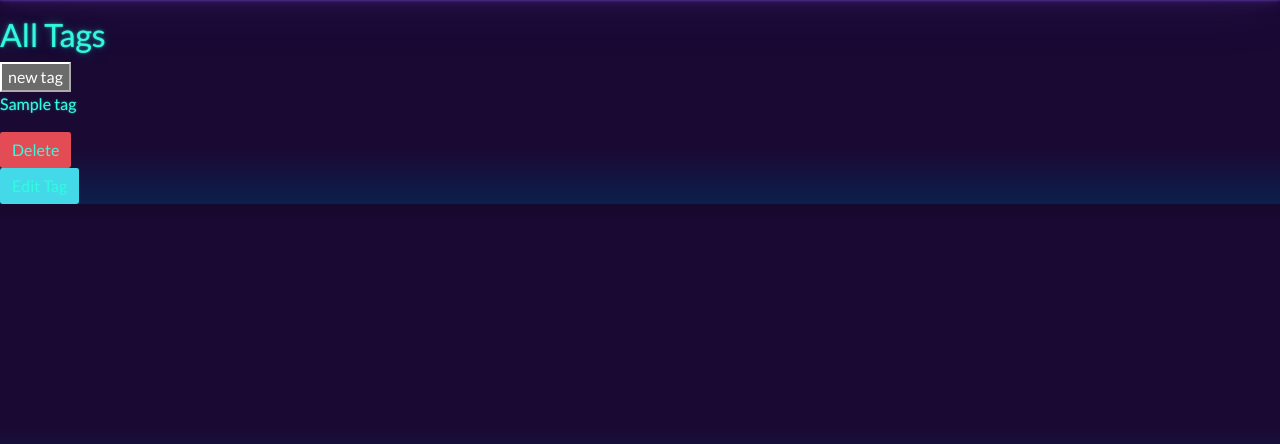
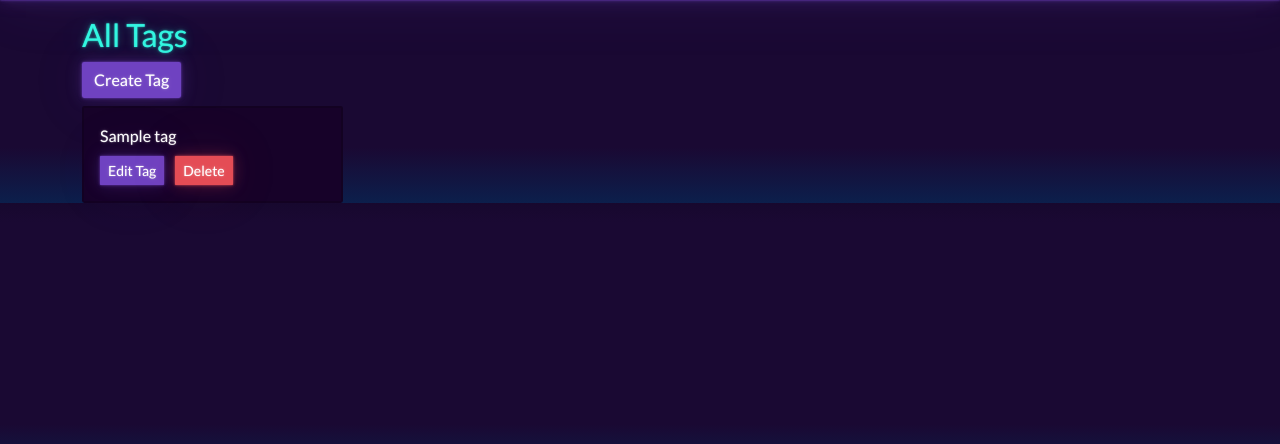
Before and after one commit to rachelp4515/jam, a Flask app: page /tags/ in a window 1280 px wide. Shown: the part 74-518 px from the top of the page. Run offline with Flask 2, Linux system fonts and the light colour scheme; a database or web service that is not in the repository returns one stand-in record (values such as "Sample title").

Commit message:
Update layout

```diff
--- a/blueprints/gen.py
+++ b/blueprints/gen.py
@@ -19,8 +19,11 @@ def index():
 def generate():
     tags = request.form.getlist("tags")
     if not request.form.get("length"):
-        return redirect(url_for(index))
+        return redirect(url_for("gen.index"))
+
     song_num = int(request.form.get("length"))
+    if song_num <= 0:
+        return redirect(url_for("gen.index"))
 
     ids = [ObjectId(id) for id in tags]
     sampled_songs = list(db.tags.aggregate([
--- a/templates/tags/all_tags.html
+++ b/templates/tags/all_tags.html
@@ -1,20 +1,25 @@
-<!-- do things -->
 {% extends "base.html" %}
 
 {% block content %}
-<div>
-    <h2> All Tags</h2>
-    <a href="/tags/new/"><button>new tag</button></a>
-{% for tag in tags %}
-                <div>
-                   <p class="border border-primary rounded">{{ tag.title }}</p>
-                    <form method='POST' action="/tags/{{tag._id}}/delete">
-                    <button class=" btn bg-danger border-dark" type="submit"> Delete </button>
-                    </form>
+    <div class="container">
+        <h2> All Tags</h2>
+        <a href="/tags/new/" class="btn btn-primary">Create Tag</a>
+        <div class="row mt-2">
+            {% for tag in tags %}
+                <div class="col-3">
+                    <div class="card bg-dark">
+                        <div class="card-body">
+                            <p class="card-title">{{ tag.title }}</p>
+                            <a href="{{ url_for('tags.edit', tag_id=tag._id) }}" class="btn btn-primary btn-sm">Edit Tag </a>
+                            <form method="POST" action="/tags/{{ tag._id }}/delete" class="d-inline mx-2">
+                                <button class="btn btn-danger btn-sm" type="submit"> Delete</button>
+                            </form>
+                        </div>
 
-                    <a href="{{ url_for('tags.edit', tag_id=tag._id) }}"> <button class=" btn bg-light border-dark" >Edit Tag </button></a>
+                    </div>
 
                 </div>
-    {%endfor%}
-</div>
+            {% endfor %}
+        </div>
+    </div>
 {% endblock %}
```
Also changed, not shown: templates/gen/create.html (+12 -11 lines).
